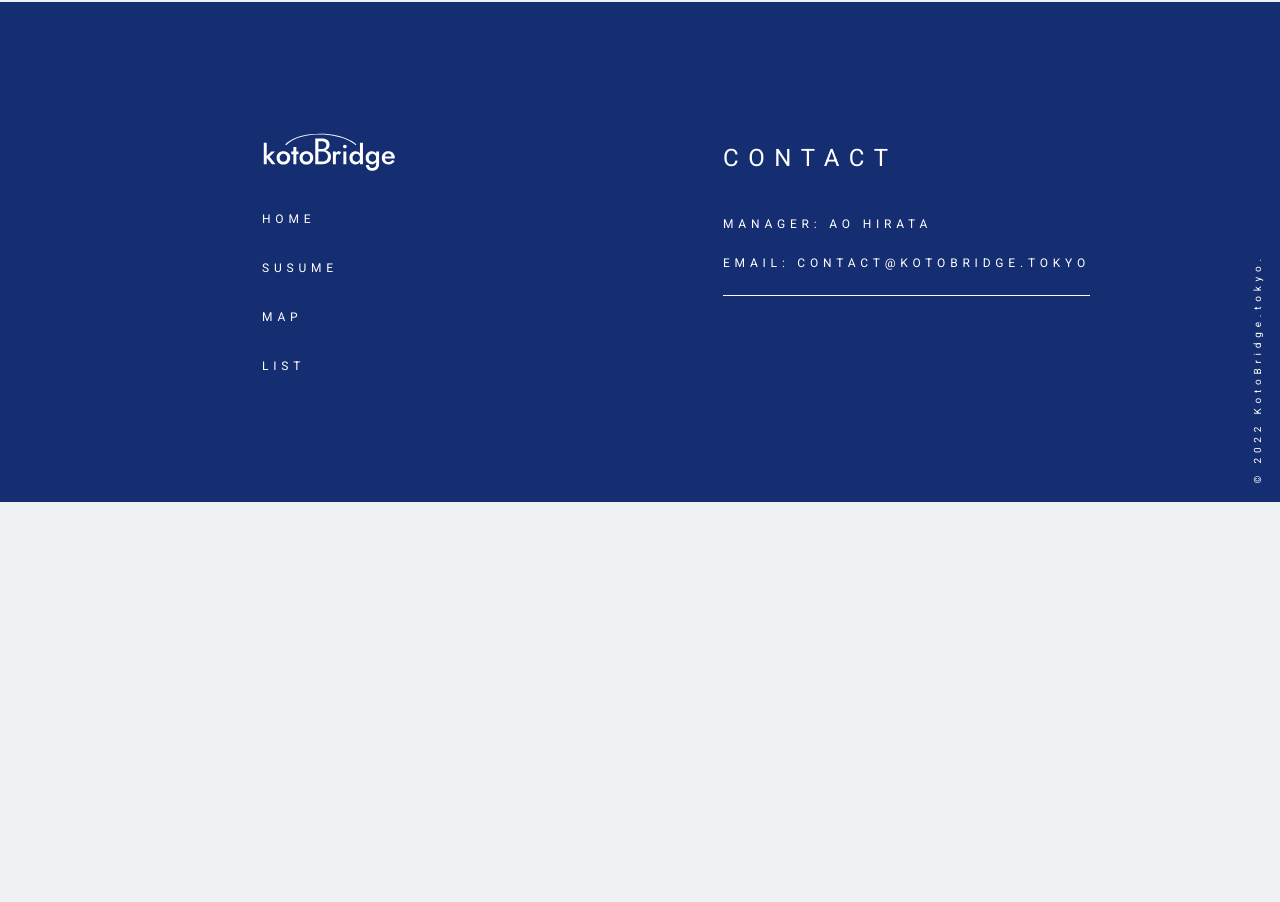
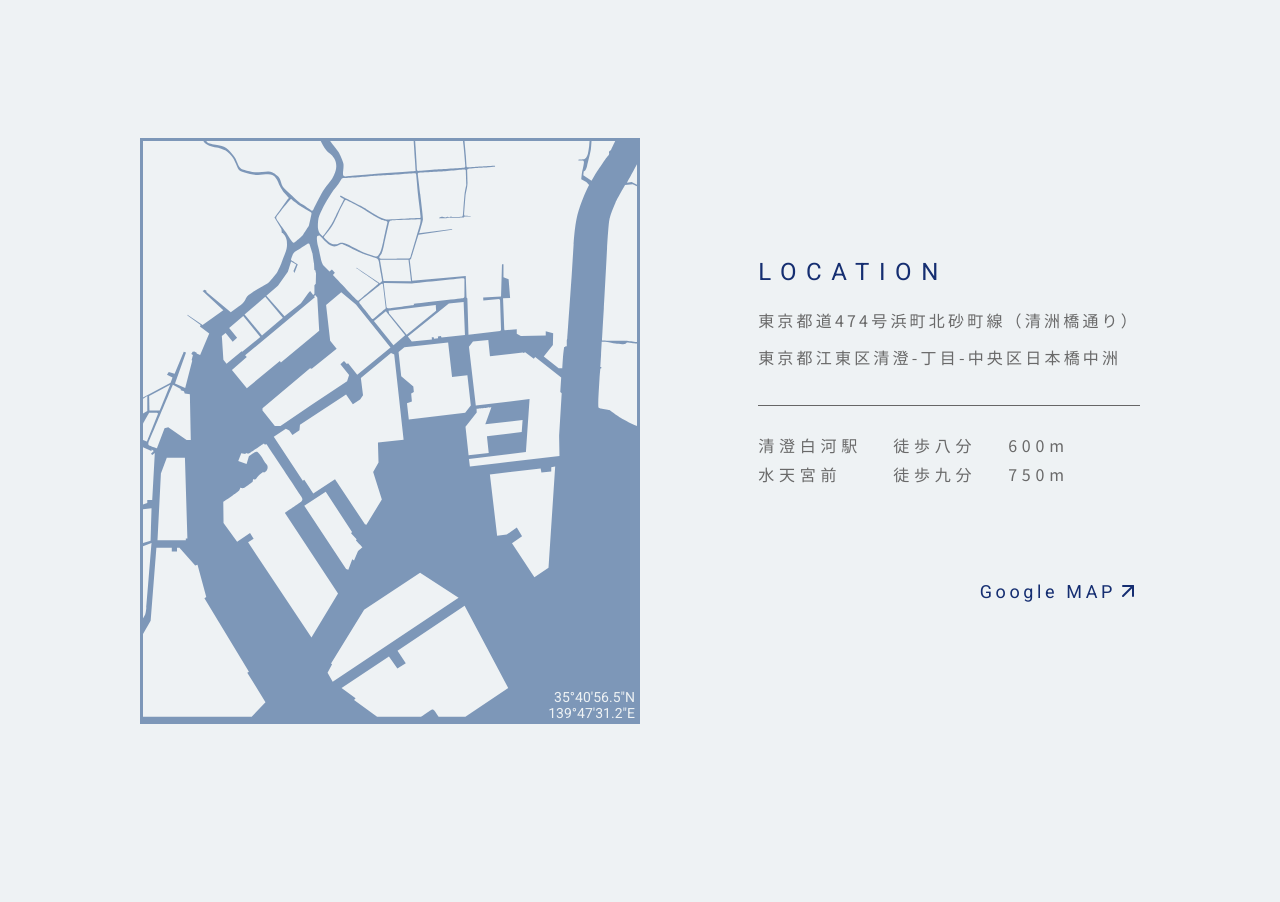
Before and after one commit to aovoq/kotobridge.tokyo, a Next.js app: page /bridge/kiyosu-bridge in a window 1280 px wide. Shown: the part 2840-3742 px from the top of the page. Before the commit the page ends 3342 px from the top, so only its background shows below. Built offline with nearby package versions, Linux system fonts and the light colour scheme.

Commit message:
fix: bridge detail page front sloppy

```diff
--- a/src/pages/bridge/[id].jsx
+++ b/src/pages/bridge/[id].jsx
@@ -1,24 +1,9 @@
 import Head from 'next/head'
 import styled from 'styled-components'
 import Layout from '../../components/layout'
+import MiniMap from '../../../public/images/minimap.svg'
 import { getAllDataIds, getData } from '../../lib/bridges'
-
-export const getStaticProps = async ({ params }) => {
-   const bridgeData = getData(params.id)
-   return {
-      props: {
-         bridgeData,
-      },
-   }
-}
-
-export const getStaticPaths = () => {
-   const paths = getAllDataIds()
-   return {
-      paths,
-      fallback: false,
-   }
-}
+import { ArrowUpRight } from 'react-feather'
 
 const Container = styled.div`
    padding-top: 100px;
@@ -112,7 +97,7 @@ const IntroText = styled.p`
    font-size: 'Noto sans JP';
    color: #152e71;
    font-size: 18px;
-   line-height: 2;
+   line-height: 36px;
    letter-spacing: 0.1em;
    &::first-letter {
       font-size: 36px;
@@ -125,11 +110,24 @@ const IntroImg = styled.img`
 `
 
 const History = styled.div`
+   margin: auto;
+   margin-bottom: 180px;
    max-width: 1000px;
-   margin: auto;
    display: flex;
    flex-direction: column;
    align-items: center;
+   .historyTitle {
+      font-size: 24px;
+      color: #152e71;
+      letter-spacing: 0.6em;
+      position: absolute;
+      transform: translateX(-0.8em);
+      line-height: 52px;
+      &Hidden {
+         letter-spacing: 2.3em;
+         visibility: hidden;
+      }
+   }
    .ball {
       width: 52px;
       height: 52px;
@@ -236,8 +234,103 @@ const History = styled.div`
 `
 
 const Location = styled.div`
+   max-width: 1000px;
+   margin: auto;
+   display: flex;
+   justify-content: space-between;
+   align-items: center;
+   gap: 100px;
+   margin-bottom: 180px;
+`
 
+const MapWrap = styled.div`
+   border: 3px solid #7d97b8;
+   width: 500px;
+   background: #7d97b8;
+   position: relative;
+   svg {
+      /* stroke: #7d97b8; */
+      /* stroke-width: 3px; */
+      fill: #eef2f4;
+   }
 `
+
+const Coordinate = styled.p`
+   position: absolute;
+   font-size: 14px;
+   color: #eef2f4;
+   bottom: 0;
+   right: 2px;
+   text-align: right;
+   /* font-family: monospace; */
+`
+
+const LocationDetail = styled.div``
+const LocationTitle = styled.div`
+   font-size: 24px;
+   color: #152e71;
+   font-weight: 500;
+   letter-spacing: 0.4em;
+   margin-bottom: 22px;
+`
+
+const LocationAddress = styled.ul`
+   font-size: 16px;
+   font-family: 'Noto sans JP';
+   letter-spacing: 0.2em;
+   padding-bottom: 36px;
+   border-bottom: 1px solid #666;
+   margin-bottom: 27px;
+   li {
+      margin-bottom: 13px;
+      &:last-child {
+         margin: 0;
+      }
+   }
+`
+const LocationAccess = styled.table`
+   font-size: 16px;
+   font-family: 'Noto sans JP';
+   letter-spacing: 0.3em;
+   margin-bottom: 88px;
+   td {
+      padding-bottom: 5px;
+   }
+   td:nth-of-type(1) {
+      width: 135px;
+   }
+   td:nth-of-type(2) {
+      width: 115px;
+   }
+`
+
+const LocationLink = styled.a`
+   color: #152e71;
+   font-size: 18px;
+   letter-spacing: 0.2em;
+   p {
+      display: flex;
+      flex-direction: row-reverse;
+      align-items: center;
+   }
+`
+
+export const getStaticProps = async ({ params }) => {
+   const bridgeData = await getData(params.id)
+   return {
+      props: {
+         bridgeData,
+      },
+   }
+}
+
+export const getStaticPaths = () => {
+   const paths = getAllDataIds()
+   return {
+      paths,
+      fallback: false,
+   }
+}
 
 const history = [
    {
@@ -263,6 +356,7 @@ const history = [
 ]
 
 const Bridge = ({ bridgeData }) => {
+   console.log(bridgeData)
    const leftHistory = []
    const rightHistory = []
 
@@ -304,6 +398,9 @@ const Bridge = ({ bridgeData }) => {
                <IntroImg src='/images/kiyosu-bridge-05.jpg' />
             </Intro>
             <History>
+               <h2 className='historyTitle'>
+                  HIST<span className='historyTitleHidden'>O</span>RY
+               </h2>
                <div className='ball'>
                   <div className='innerBall' />
                </div>
@@ -324,7 +421,7 @@ const Bridge = ({ bridgeData }) => {
                   </div>
                   <div className='centerLine' />
                   <div className='historyInner right'>
-                  {rightHistory.map((item) => (
+                     {rightHistory.map((item) => (
                         <div className='item' key={item.year}>
                            <div className='itemLines'>
                               <div className='itemLine Slope' />
@@ -341,7 +438,40 @@ const Bridge = ({ bridgeData }) => {
                <div className='arrow' />
             </History>
             <Location>
-
+               <MapWrap>
+                  <MiniMap />
+                  <Coordinate>
+                     35°40'56.5"N
+                     <br />
+                     139°47'31.2"E
+                  </Coordinate>
+               </MapWrap>
+               <LocationDetail>
+                  <LocationTitle>LOCATION</LocationTitle>
+                  <LocationAddress>
+                     <li>東京都道474号浜町北砂町線（清洲橋通り）</li>
+                     <li>東京都江東区清澄-丁目-中央区日本橋中洲</li>
+                  </LocationAddress>
+                  <LocationAccess>
+                     <tbody>
+                        <tr>
+                           <td>清澄白河駅</td>
+                           <td>徒歩八分</td>
+                           <td>600m</td>
+                        </tr>
+                        <tr>
+                           <td>水天宮前</td>
+                           <td>徒歩九分</td>
+                           <td>750m</td>
+                        </tr>
+                     </tbody>
+                  </LocationAccess>
+                  <LocationLink>
+                     <p>
+                     <ArrowUpRight />Google MAP
+                     </p>
+                  </LocationLink>
+               </LocationDetail>
             </Location>
          </Container>
       </Layout>
```
